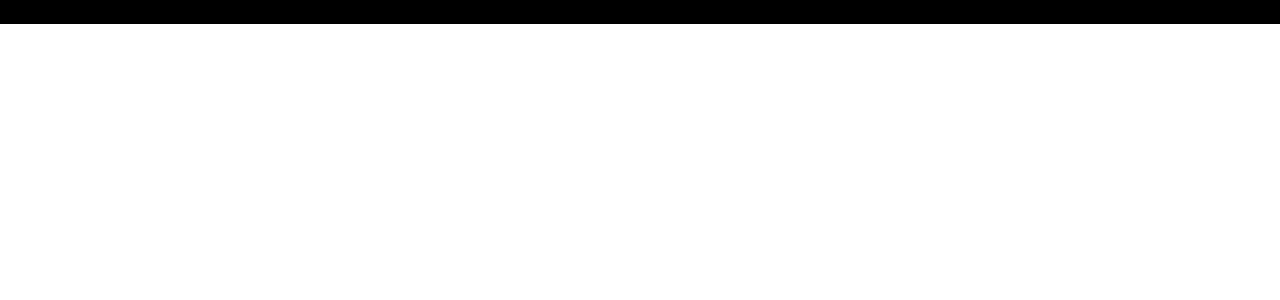
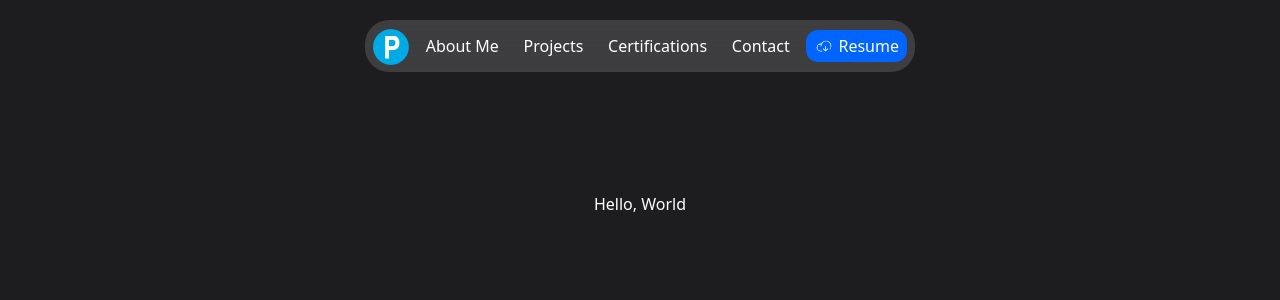
Before and after one commit to antidoid/cloud-resume-challenge, a React (Vite) app in the folder frontend/: page / in a window 1280 px wide. Shown: the top 300 px of the page. Built offline with nearby package versions, Linux system fonts and the light colour scheme.

Commit message:
ADD: Navbar

```diff
--- a/frontend/src/App.tsx
+++ b/frontend/src/App.tsx
@@ -1,7 +1,15 @@
 import "./App.css";
+import { Navbar } from "./components";
 
 function App() {
-  return <div className="bg-black">hello world</div>;
+  return (
+    <div className="min-h-screen bg-[#1d1d1f] text-white flex flex-col items-center">
+      <Navbar />
+      <div className="pt-48">
+        <p>Hello, World</p>
+      </div>
+    </div>
+  );
 }
 
 export default App;
--- /dev/null
+++ b/frontend/src/components/Navbar.tsx
@@ -0,0 +1,43 @@
+import Logo from "../assets/P-logo.png";
+
+function Navbar() {
+    return (
+        <nav className="w-11/12 h-10 md:h-[52px] md:w-[550px] rounded-3xl bg-white/15 backdrop-blur-md fixed top-5 py-1 px-2 flex flex-col justify-center">
+            <ul className="w-full flex justify-between text-[8px] md:text-base">
+                <img
+                    src={Logo}
+                    alt="logo"
+                    className="w-6 h-6 md:w-9 md:h-9 mt-[3px] cursor-pointer"
+                />
+                <li className="p-2 hover:text-[#30a2ff] hover:scale-110 transition duration-200 ease-in-out cursor-pointer">
+                    About Me
+                </li>
+                <li className="p-2 hover:text-[#30a2ff] hover:scale-110 transition duration-200 ease-in-out cursor-pointer">
+                    Projects
+                </li>
+                <li className="p-2 hover:text-[#30a2ff] hover:scale-110 transition duration-200 ease-in-out cursor-pointer">
+                    Certifications
+                </li>
+                <li className="p-2 hover:text-[#30a2ff] hover:scale-110 transition duration-200 ease-in-out cursor-pointer">
+                    Contact
+                </li>
+                <button className="flex items-center gap-1 bg-[#0064ff] hover:bg-[#0041a3] rounded-xl px-1 md:px-2 h-6 md:h-8 mt-1 hover:scale-110 transition duration-200 ease-in-out cursor-pointer">
+                    <svg
+                        id="Flat"
+                        xmlns="http://www.w3.org/2000/svg"
+                        viewBox="0 0 256 256"
+                        className="w-4 h-3 md:w-5 md:h-4 fill-current"
+                    >
+                        <path
+                            className="text-white"
+                            d="M190.18359,169.81641a5.99986,5.99986,0,0,1,0,8.48535l-33.94091,33.94092-.00245.00195a6.01828,6.01828,0,0,1-.91967.75122c-.02222.01489-.04566.02686-.06787.04126a5.981,5.981,0,0,1-.97095.511c-.02588.01074-.05249.01855-.07862.0288a5.93837,5.93837,0,0,1-1.04052.30835c-.01953.00391-.03931.00538-.05884.00879a5.80178,5.80178,0,0,1-2.20752,0c-.01953-.00341-.03931-.00488-.05884-.00879a5.93837,5.93837,0,0,1-1.04052-.30835c-.02613-.01025-.05274-.01806-.07862-.0288a5.981,5.981,0,0,1-.97095-.511c-.02221-.0144-.04565-.02637-.06787-.04126a6.01828,6.01828,0,0,1-.91967-.75122l-.00245-.00195-33.94091-33.94092a6,6,0,1,1,8.48535-8.48535L146,193.51465V128a6,6,0,0,1,12,0v65.51465l23.69824-23.69824A6.00075,6.00075,0,0,1,190.18359,169.81641ZM160,42A86.10683,86.10683,0,0,0,82.43286,90.88281,62.00058,62.00058,0,1,0,72,214H96a6,6,0,0,0,0-12H72a50,50,0,0,1,0-100,50.6052,50.6052,0,0,1,5.90649.35571A85.70063,85.70063,0,0,0,74,128a6,6,0,0,0,12,0,74,74,0,1,1,133.20508,44.40039,6.00029,6.00029,0,1,0,9.59472,7.208A86.0061,86.0061,0,0,0,160,42Z"
+                        />
+                    </svg>
+                    <span>Resume</span>
+                </button>
+            </ul>
+        </nav>
+    );
+}
+
+export default Navbar;
--- /dev/null
+++ b/frontend/src/components/index.ts
@@ -0,0 +1 @@
+export { default as Navbar } from "./Navbar";
```
Also changed, not shown: frontend/src/assets/P-logo.png (added).
